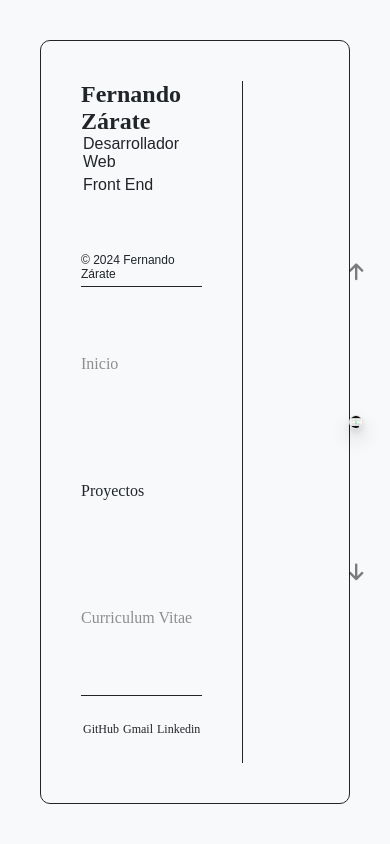
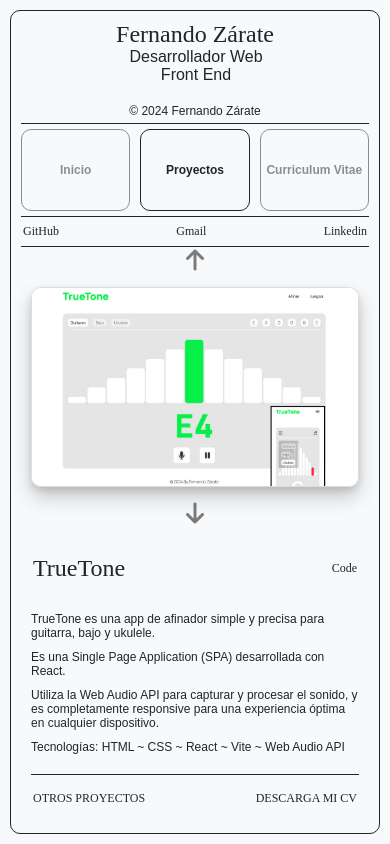
Before and after one commit to fernandozarate07/MyRepository, a React (Vite) app: page / in a window 390 px wide. Both pictures are taken after a click on the item "Proyectos". Built offline with nearby package versions, Linux system fonts and the light colour scheme; a web font is replaced by a local one.

Commit message:
Add responsive designed

```diff
--- a/src/App.css
+++ b/src/App.css
@@ -2,13 +2,15 @@
   height: 100vh;
   width: 100vw;
 
-  overflow: hidden;
+  display: flex;
+  justify-content: center;
+  align-items: center;
 }
 .app__container {
+  padding: 40px 0 40px 40px;
+
   width: calc(100% - 80px);
   height: calc(100% - 80px);
-
-  margin: 40px;
 
   display: grid;
   grid-template-columns: 1fr 3fr;
@@ -18,23 +20,28 @@
 
   transition: opacity 0.25s ease-in-out;
 }
-.app__container.invisible {
-  opacity: 0;
-}
-.app__container.visible {
-  opacity: 1;
-}
-.app__left,
-.app__right {
-  padding: 40px;
-}
 .app__right {
   display: flex;
   align-items: center;
   justify-content: center;
   transition: opacity 0.25s ease-in-out;
 }
-.app__fadeOut {
-  opacity: 0;
-  transition: opacity 0.25s ease-in-out;
+@media (max-width: 992px) {
+  .app__container {
+    padding: 20px 0 20px 20px;
+
+    width: calc(100% - 40px);
+    height: calc(100% - 40px);
+  }
 }
+@media (max-width: 576px) {
+  .app__container {
+    padding: 10px;
+
+    width: calc(100% - 20px);
+    height: calc(100% - 20px);
+
+    grid-template-rows: auto 1fr;
+    grid-template-columns: 1fr;
+  }
+}
--- a/src/App.jsx
+++ b/src/App.jsx
@@ -34,7 +34,7 @@ function App() {
         <section className="app__left">
           <NavSection />
         </section>
-        <section className={`app__right ${fadeOut ? "app__fadeOut" : null}`}>
+        <section className={`app__right ${fadeOut ? "invisible" : "visible"}`}>
           {currentSection === "home" && <HomeSection />}
           {currentSection === "projects" && <ProjectSection />}
           {currentSection === "resume" && <ResumeSection />}
--- a/src/index.css
+++ b/src/index.css
@@ -1,26 +1,37 @@
 /* var */
 
 :root {
+  /* colors */
   --black-color: #212529;
   --white-color: #f8f9fa;
   --gray-color: #e9ecef;
+  /* font size */
+
+  --xs: 0.5rem;
+  --s: 0.75rem;
+  --m: 1;
+  --l: 1.5rem;
 }
 /* font */
 
 @font-face {
-  font-family: "Font-one-light";
+  font-family: "Font-one";
   src: url("/src/assets/font/Gothic_A1/GothicA1-Light.ttf") format("truetype");
+  font-weight: 100;
 }
 @font-face {
-  font-family: "Font-one-regular";
+  font-family: "Font-one";
   src: url("/src/assets/font/Gothic_A1/GothicA1-Regular.ttf") format("truetype");
+  font-weight: 400;
 }
 @font-face {
-  font-family: "Font-one-bold";
+  font-family: "Font-one";
   src: url("/src/assets/font/Gothic_A1/GothicA1-Bold.ttf") format("truetype");
+  font-weight: 800;
 }
 body {
-  font-family: "Font-one-light", sans-serif;
+  font-family: "Font-one", sans-serif;
+  font-weight: 100;
   color: var(--black-color);
   background-color: var(--white-color);
 }
@@ -35,3 +46,15 @@ a {
   text-decoration: none;
   color: inherit;
 }
+.invisible {
+  opacity: 0;
+}
+.visible {
+  opacity: 1;
+}
+.display {
+  display: none;
+}
+.display-flex {
+  display: flex;
+}
--- a/src/modules/HomeSection/HomeSection.module.css
+++ b/src/modules/HomeSection/HomeSection.module.css
@@ -34,3 +34,9 @@
   justify-content: space-between;
   align-items: center;
 }
+@media (max-width: 576px) {
+  .homeSection {
+    padding: 10px;
+    font-size: var(--s);
+  }
+}
--- a/src/modules/NavBar/NavBar.jsx
+++ b/src/modules/NavBar/NavBar.jsx
@@ -6,6 +6,7 @@ const NavBar = () => {
   const { sectionState, setSectionState } = useContext(AppContext);
 
   return (
+    <div>
       <ul className={styles.navBar}>
         <li
           className={`${styles.li} ${sectionState === "home" && styles.active}`}
@@ -15,7 +16,6 @@ const NavBar = () => {
         <li
           className={`${styles.li} ${sectionState === "projects" && styles.active}`}
           onClick={() => setSectionState("projects")}>
-        {/* <i className="fa-solid fa-list"></i> */}
           Proyectos
         </li>
         <li
@@ -24,6 +24,7 @@ const NavBar = () => {
           Curriculum Vitae
         </li>
       </ul>
+    </div>
   );
 };
 export default NavBar;
--- a/src/modules/NavBar/NavBar.module.css
+++ b/src/modules/NavBar/NavBar.module.css
@@ -8,7 +8,7 @@
 
   list-style-type: none;
   border-top: 1px solid var(--black-color);
-  font-family: "font-one-regular";
+  font-weight: 800;
 }
 .li {
   width: 100%;
@@ -25,3 +25,23 @@
 .active {
   opacity: 1;
 }
+/* Estilos para 576px */
+@media (max-width: 576px) {
+  .navBar {
+    padding-block: 5px;
+
+    flex-direction: row;
+    justify-content: space-between;
+    gap: 10px;
+
+    font-size: var(--s);
+  }
+  .li {
+    height: auto;
+
+    align-items: center;
+
+    border: 1px solid var(--black-color);
+    border-radius: 10px;
+  }
+}
--- a/src/modules/NavSection/NavSection.module.css
+++ b/src/modules/NavSection/NavSection.module.css
@@ -5,17 +5,19 @@
   padding-right: 40px;
 
   display: grid;
-  grid-template-rows: 1.5fr 3fr 0.5fr;
+  grid-template-rows: auto 3fr 0.5fr;
   border-right: 1px solid var(--black-color);
 }
 .navSection__info {
   display: flex;
   flex-direction: column;
   justify-content: space-between;
+  gap: 20px;
 }
 .navSection__name {
   font-size: 1.5rem;
-  font-family: "font-one-regular";
+  font-family: "font-one";
+  font-weight: 400;
 }
 .navSection__description {
   padding-left: 2px;
@@ -36,3 +38,29 @@
   border-top: 1px solid var(--black-color);
   font-size: 0.75rem;
 }
+
+/* Estilos para 992px */
+@media (max-width: 992px) {
+  .navSection {
+    padding-right: 5px;
+  }
+}
+/* Estilos para 576px */
+@media (max-width: 576px) {
+  .navSection {
+    border: none;
+    padding: 0;
+  }
+  .navSection__info {
+    align-items: center;
+    text-align: center;
+  }
+  .navSection__description {
+    gap: 0;
+  }
+  .navSection__contact {
+    padding-block: 5px;
+    justify-content: space-between;
+    border-bottom: 1px solid var(--black-color);
+  }
+}
--- a/src/modules/Project/Project.module.css
+++ b/src/modules/Project/Project.module.css
@@ -1,23 +1,16 @@
 .project {
-  height: 80%;
-  width: 80%;
+  padding-inline: 100px;
 
   display: grid;
   grid-template-columns: 1fr 1fr;
   gap: 100px;
 }
 .project_left {
-  width: 100%;
-  height: 100%;
-
   display: grid;
-  grid-template-rows: 1fr auto 1fr;
+  grid-template-rows: auto 1fr auto;
   gap: 20px;
 }
 .project__arrowBtn {
-  width: 100%;
-  height: 100%;
-
   display: flex;
   justify-content: center;
   align-items: center;
@@ -27,7 +20,7 @@
   border: none;
   transition: all 0.3s ease-in-out;
   opacity: 0.5;
-  font-size: 1.2rem;
+  font-size: var(--l);
 }
 .project__arrowBtn:hover {
   transform: scale(1.5);
@@ -59,7 +52,7 @@
 }
 .project__img {
   width: 100%;
-  height: auto;
+  max-height: 500px;
 
   object-fit: cover;
   border-radius: 10px;
@@ -78,10 +71,10 @@
   justify-content: space-between;
   align-items: center;
 
-  font-size: 1.5rem;
+  font-size: var(--l);
 }
 .project__codebase {
-  font-size: 0.75rem;
+  font-size: var(--s);
 }
 .project__descriptionContainer {
   display: flex;
@@ -89,16 +82,39 @@
   gap: 10px;
 }
 .project__description {
-  font-size: 0.75rem;
+  font-size: var(--s);
 }
 .project__opcion {
-  height: 100%;
-  width: 100%;
-
   display: flex;
   justify-content: space-between;
   align-items: center;
 
   border-top: 1px solid var(--black-color);
-  font-size: 0.75rem;
+  font-size: var(--s);
 }
+@media (max-width: 992px) {
+  .project {
+    max-height: 800px;
+    margin-block: auto;
+    gap: 50px;
+
+    padding-inline: 50px;
+    grid-template-columns: 1fr;
+    grid-template-rows: 1fr 1fr;
+  }
+}
+@media (max-width: 576px) {
+  .project {
+    max-height: 600px;
+    padding-inline: 10px;
+    gap: 20px;
+    grid-template-columns: 1fr;
+    grid-template-rows: 1fr 1fr;
+  }
+  .project_left {
+    gap: 5px;
+  }
+  .project__img {
+    max-height: 200px;
+  }
+}
--- a/src/modules/ProjectSection/ProjectSection.jsx
+++ b/src/modules/ProjectSection/ProjectSection.jsx
@@ -101,7 +101,7 @@ const ProjectSection = () => {
 
   return (
     <div
-      className={`${styles.projectSection} ${fadeOut ? styles.fadeOut : null}`}
+      className={`${styles.projectSection} ${fadeOut ? "invisible" : "visible"}`}
       onMouseEnter={() => setIsPaused(true)}
       onMouseLeave={() => setIsPaused(false)}>
       <Project
--- a/src/modules/ProjectSection/ProjectSection.module.css
+++ b/src/modules/ProjectSection/ProjectSection.module.css
@@ -7,7 +7,3 @@
   align-items: center;
   transition: opacity 0.25s ease-in-out;
 }
-.fadeOut {
-  opacity: 0;
-  transition: opacity 0.25s ease-in-out;
-}
--- a/src/modules/ResumeSection/ResumeSection.module.css
+++ b/src/modules/ResumeSection/ResumeSection.module.css
@@ -1,5 +1,6 @@
 .resume {
   position: relative;
+
   display: flex;
   justify-content: center;
   align-items: center;
@@ -38,7 +39,7 @@
   grid-template-rows: 1fr 2fr 3fr 2fr;
   gap: 20px;
 
-  font-size: 0.5rem;
+  font-size: var(--xs);
   line-height: 1.4;
 }
 .resume__portada {
@@ -150,3 +151,15 @@
   justify-content: space-around;
   gap: 10px;
 }
+@media (max-width: 992px) {
+}
+/* Estilos para 576px */
+@media (max-width: 576px) {
+  .printContainer {
+    max-width: 520px;
+    width: 100%;
+  }
+  .resume__container {
+    gap: 10px;
+  }
+}
```
Lines whose indentation alone changed are shown as unchanged.
